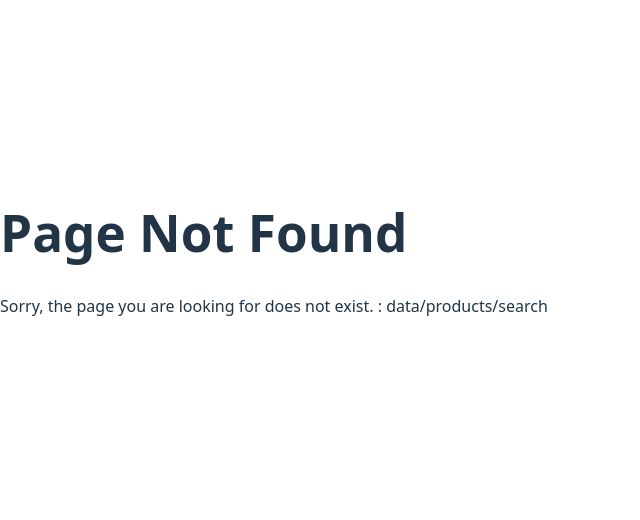
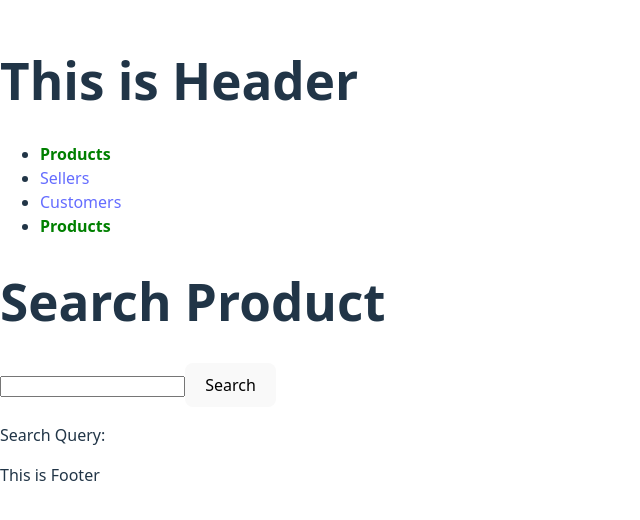
Before and after one commit to irpanzy/learn-react-router, a React (Vite) app: page /data/products/search in a window 1280 px wide. Before the commit this address had no page. Shown: the part 148-668 px from the top of the page, without its empty margins (0-640 px from the left). Built offline with nearby package versions, Linux system fonts and the light colour scheme.

Commit message:
feat: add search params

```diff
--- /dev/null
+++ b/src/ProductSearch.jsx
@@ -0,0 +1,34 @@
+import React, { useState } from "react";
+import { useNavigate, useSearchParams } from "react-router";
+
+export default function ProductSearch() {
+  const [searchParams] = useSearchParams();
+  const navigate = useNavigate();
+
+  const [search, setSearch] = useState(searchParams.get("search") || "");
+
+  function handleSearch() {
+    if (search) {
+      navigate({
+        pathname: "/data/products/search",
+        search: `?search=${search}`,
+      });
+    } else {
+      navigate({
+        pathname: "/data/products",
+      });
+    }
+  }
+  return (
+    <div>
+      <h1>Search Product</h1>
+      <input
+        type="text"
+        value={search}
+        onChange={(e) => setSearch(e.target.value)}
+      />
+      <button onClick={handleSearch}>Search</button>
+      <p>Search Query: {searchParams.get("search")}</p>
+    </div>
+  );
+}
--- a/src/main.jsx
+++ b/src/main.jsx
@@ -12,6 +12,7 @@
 import ProductDetail from "./ProductDetail.jsx";
 import Image from "./Image.jsx";
 import NotFound from "./NotFound.jsx";
+import ProductSearch from "./ProductSearch.jsx";
 
 createRoot(document.getElementById("root")).render(
   <StrictMode>
@@ -23,6 +24,7 @@
         <Route path="/data" element={<DataLayout />}>
           <Route index element={<Data />} />
           <Route path="products" element={<Product />} />
+          <Route path="products/search" element={<ProductSearch />} />
           <Route path="product/:id" element={<ProductDetail />} />
           <Route path="customers" element={<Customer />} />
           <Route path="sellers" element={<Seller />} />
```
